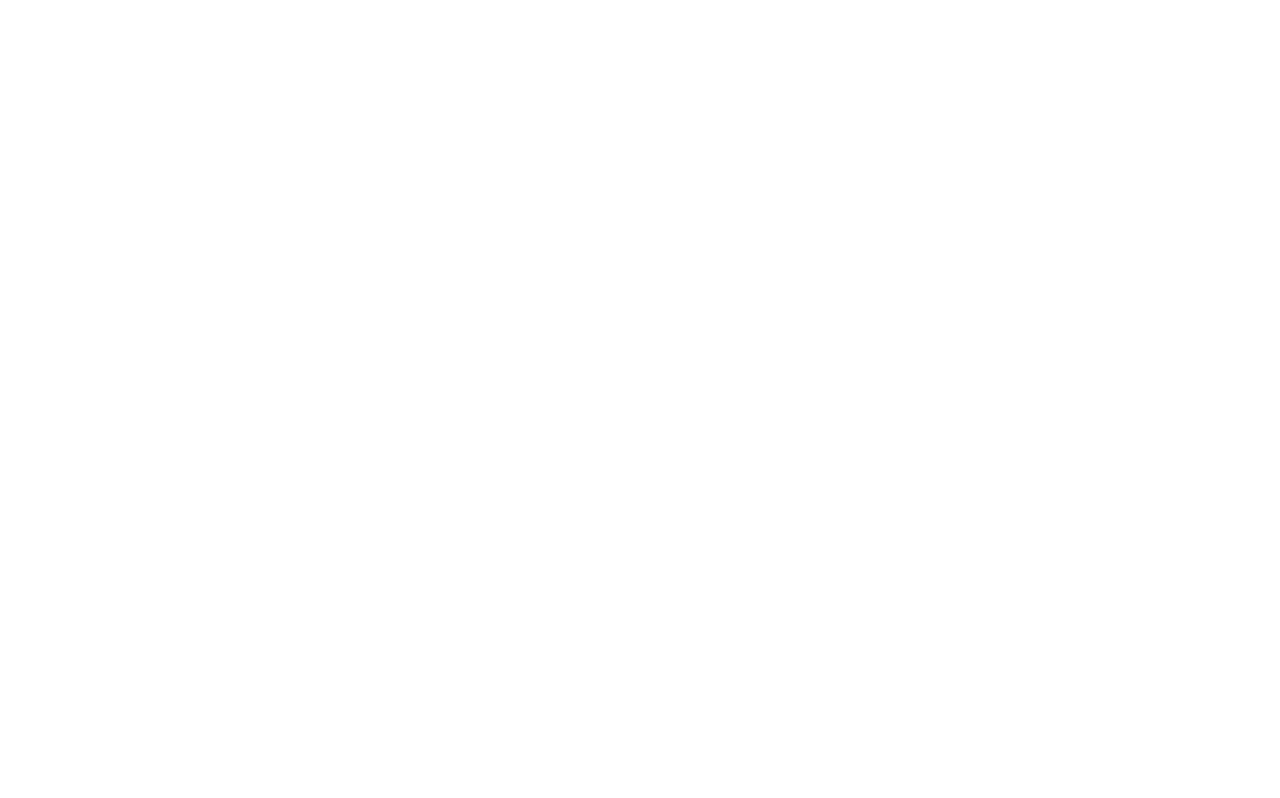
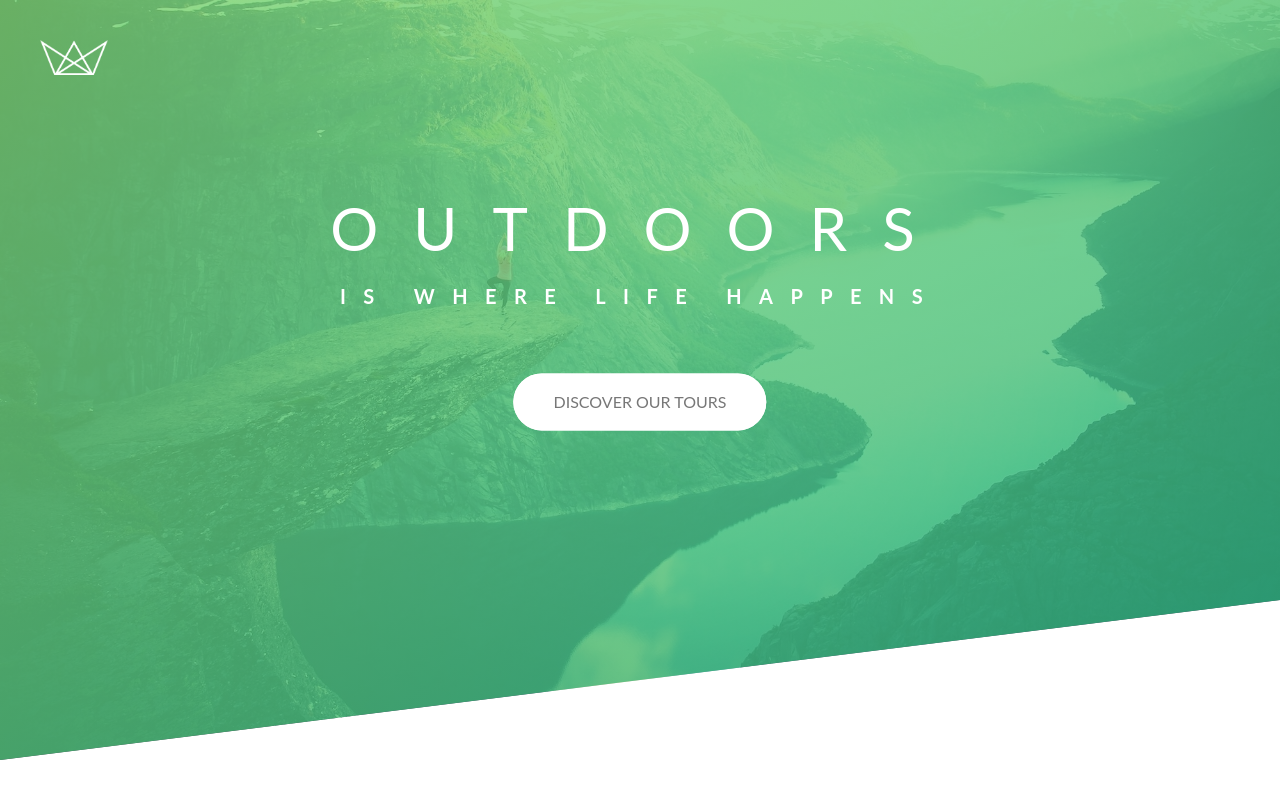
Before and after one commit to manuelarnedo/Natours, a plain HTML site: page index.html in a window 1280 px wide. Drawn offline with Linux system fonts and the light colour scheme.

Commit message:
header with text, button, clip-path and animations

```diff
--- a/css/style.css
+++ b/css/style.css
@@ -5,4 +5,185 @@ Light green: #7ed56f
 Medium green: #55c57a
 Dark green: #28b485
 
+clip path data: bennettfeely.com/clippy/
 */
+
+* {
+    margin: 0;
+    padding: 0;
+    box-sizing: border-box;
+}
+
+body {
+    font-family: "Lato", sans-serif;
+    font-weight: 400;
+    font-size: 16px;
+    line-height: 1.7;
+    color: #777;
+}
+
+.header {
+    height: 95vh;
+    background-image: linear-gradient(
+        to right bottom,
+        rgba(126, 213, 111, 0.8),
+        rgba(40, 180, 131, 0.8)),
+    url(../img/hero.jpg);
+    background-size: cover;
+    background-position: top;
+    position: relative;
+
+    clip-path: polygon(0 0, 100% 0, 100% 75vh, 0 100%);
+}
+
+.logo-box {
+    position: absolute;
+    top: 40px;
+    left: 40px;
+}
+
+.logo {
+    height: 35px;
+}
+
+.text-box {
+    position: absolute;
+    top: 40%;
+    left: 50%;
+    transform: translate(-50%, -50%);
+    text-align: center;
+
+    /*
+    top and left are related to the parent element,
+    whereas transform is to the element itself
+    */
+}
+
+.heading-primary {
+    color: #fff;
+    text-transform: uppercase;
+
+    backface-visibility: hidden;
+    margin-bottom: 60px;
+}
+
+.heading-primary-main {
+    display: block;
+    font-size: 60px;
+    font-weight: 400;
+    letter-spacing: 35px;
+
+    animation-name: moveInLeft;
+    animation-duration: 1s;
+    animation-timing-function: ease-out;
+
+    /*
+    animation-delay: 3s
+    animation-iteration-count: 3;
+    */
+}
+
+.heading-primary-sub {
+    display: block;
+    font-size: 20px;
+    font-weight: 700;
+    letter-spacing: 17.4px;
+    animation: moveInRight 1s ease-out;
+}
+
+@keyframes moveInLeft {
+    0% {
+        opacity: 0;
+        transform: translateX(-100px);
+    }
+
+    80% {
+        transform: translateX(10px);
+    }
+
+    100% {
+        opacity: 1;
+        transform: translate(0);
+    }
+}
+
+@keyframes moveInRight {
+    0% {
+        opacity: 0;
+        transform: translateX(100px);
+    }
+
+    80% {
+        transform: translateX(-10px);
+    }
+
+    100% {
+        opacity: 1;
+        transform: translate(0);
+    }
+}
+
+@keyframes moveInBottom {
+    0% {
+        opacity: 0;
+        transform: translateY(30px);
+    }
+
+    100% {
+        opacity: 1;
+        transform: translate(0);
+    }
+}
+
+.btn:link,
+.btn:visited {
+    text-transform: uppercase;
+    text-decoration: none;
+    padding: 15px 40px;
+    display: inline-block;
+    border-radius: 100px;
+    transition: all .2s;
+    position: relative;
+}
+
+.btn:hover {
+    transform: translateY(-3px);
+    box-shadow: 0 10px 20px rgba(0,0,0,.2);
+}
+
+.btn:active {
+    transform: translateY(-1px);
+    box-shadow: 0 5px 10px rgba(0,0,0,.2);
+}
+
+.btn-white {
+    background-color: #fff;
+    color: #777;
+}
+
+.btn::after {
+    content: "";
+    display: inline-block;
+    height: 100%;
+    width: 100%;
+    border-radius: 100px;
+    position: absolute;
+    top: 0;
+    left: 0;
+    z-index: -1;
+    transition: all .4s;
+}
+
+.btn-white::after {
+    background-color: #fff;
+}
+
+.btn:hover::after {
+    transform: scaleX(1.4) scaleY(1.6);
+    opacity: 0;
+}
+
+.btn-animated {
+    animation: moveInBottom .5s ease-out .75s;
+    animation-fill-mode: backwards;
+}
--- a/index.html
+++ b/index.html
@@ -11,6 +11,21 @@
     <title>Natours | Exciting tours for adventurous people</title>
 </head>
 <body>
+    <header class="header">
+        <div class="logo-box">
+            <img src="img/logo-white.png" alt="Logo" class="logo">
+        </div>
 
+        <div class="text-box">
+            <h1 class="heading-primary">
+                <span class="heading-primary-main">Outdoors</span>
+                <span class="heading-primary-sub">is where life happens</span>
+            </h1>
+
+            <a href="#" class="btn btn-white btn-animated">Discover our tours</a>
+        </div>
+
+
+    </header>
 </body>
 </html>
```
